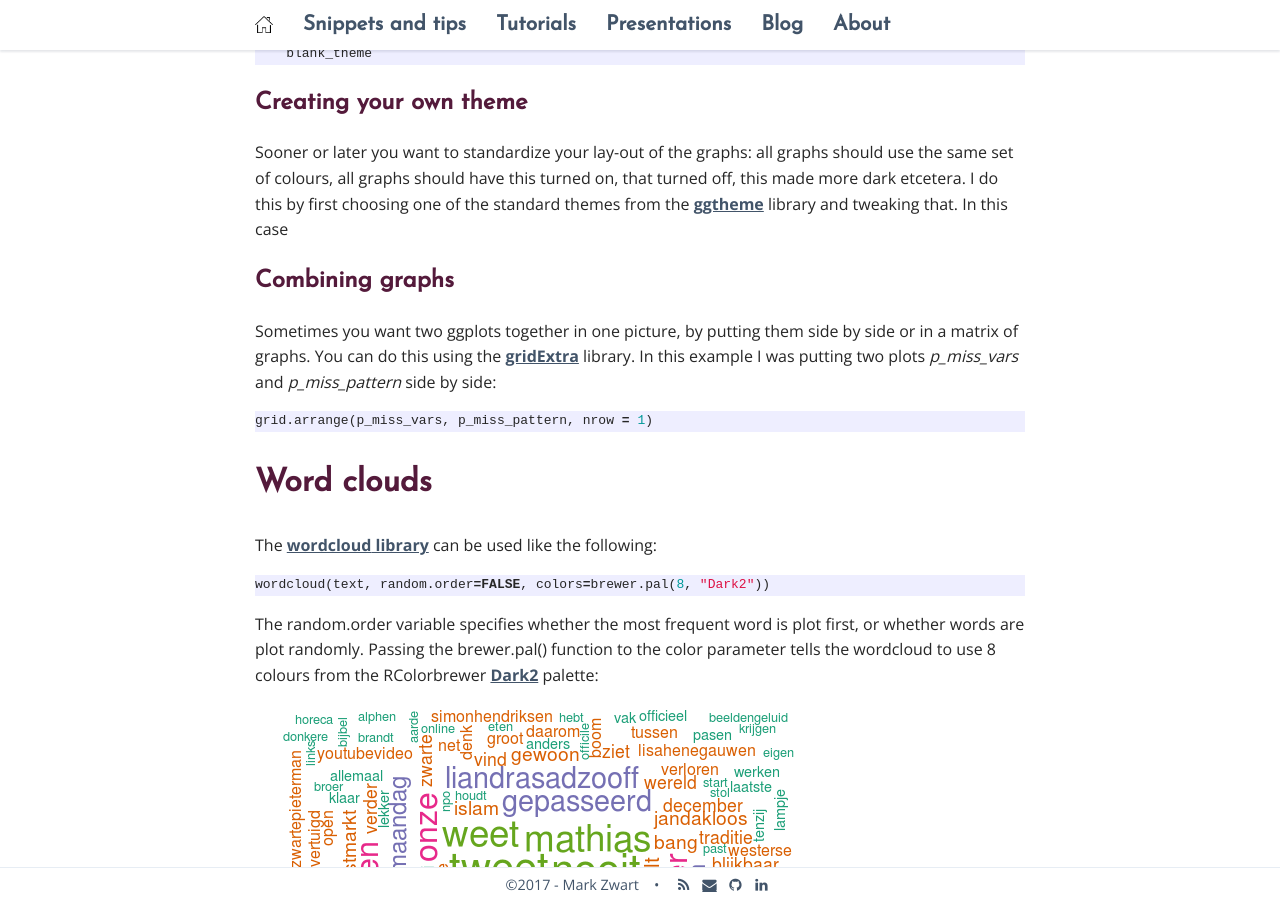
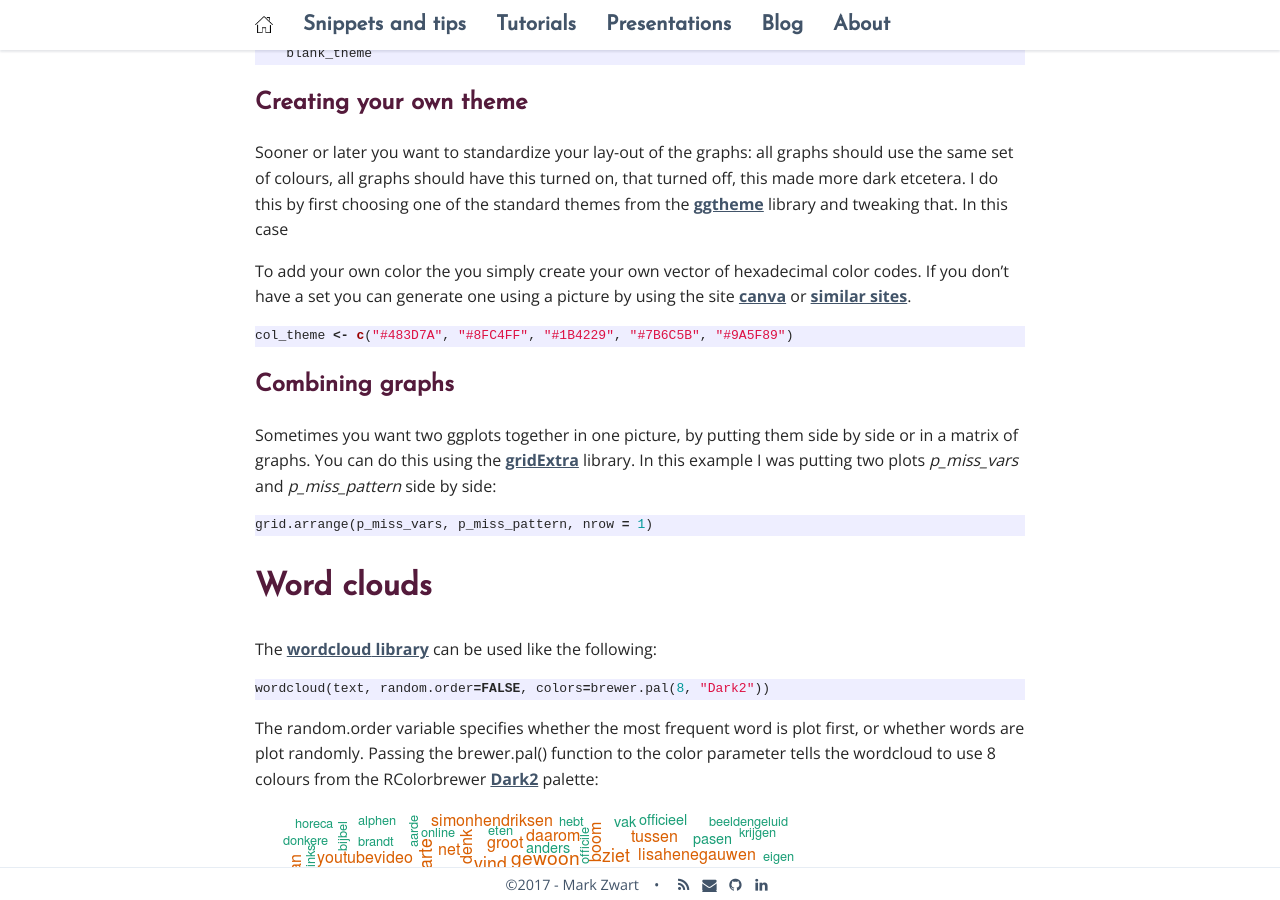
Before and after one commit to mark-me/mark-me.github.io, a Jekyll site: the page built from _pages/snippets-and-tips/graphs/graphs.md, in a window 1280 px wide and 900 px high, scrolled down 3065 px. Built offline with Jekyll 4.4.1, drawn with Linux system fonts in a browser that asks for light colours; nearby versions of some CDN libraries; comment, search, counter and statistics services are not loaded.

Commit message:
Update graphs.md

````diff
--- a/_pages/snippets-and-tips/graphs/graphs.md
+++ b/_pages/snippets-and-tips/graphs/graphs.md
@@ -111,6 +111,11 @@ diamonds %>%
 
 Sooner or later you want to standardize your lay-out of the graphs: all graphs should use the same set of colours, all graphs should have this turned on, that turned off, this made more dark etcetera. I do this by first choosing one of the standard themes from the **[ggtheme](http://ggplot2.tidyverse.org/reference/ggtheme.html)** library and tweaking that. In this case
 
+To add your own color the you simply create your own vector of hexadecimal color codes. If you don't have a set you can generate one using a picture by using the site [canva](https://www.canva.com/color-palette/) or [similar sites](https://www.google.nl/search?q=creating+color+theme+from+picture).
+```r
+col_theme <- c("#483D7A", "#8FC4FF", "#1B4229", "#7B6C5B", "#9A5F89")
+```
+
 ## Combining graphs
 
 Sometimes you want two ggplots together in one picture, by putting them side by side or in a matrix of graphs. You can do this using the **[gridExtra](https://cran.r-project.org/web/packages/gridExtra/vignettes/arrangeGrob.html)** library. In this example I was putting two plots _p_miss_vars_ and _p_miss_pattern_ side by side:
````
